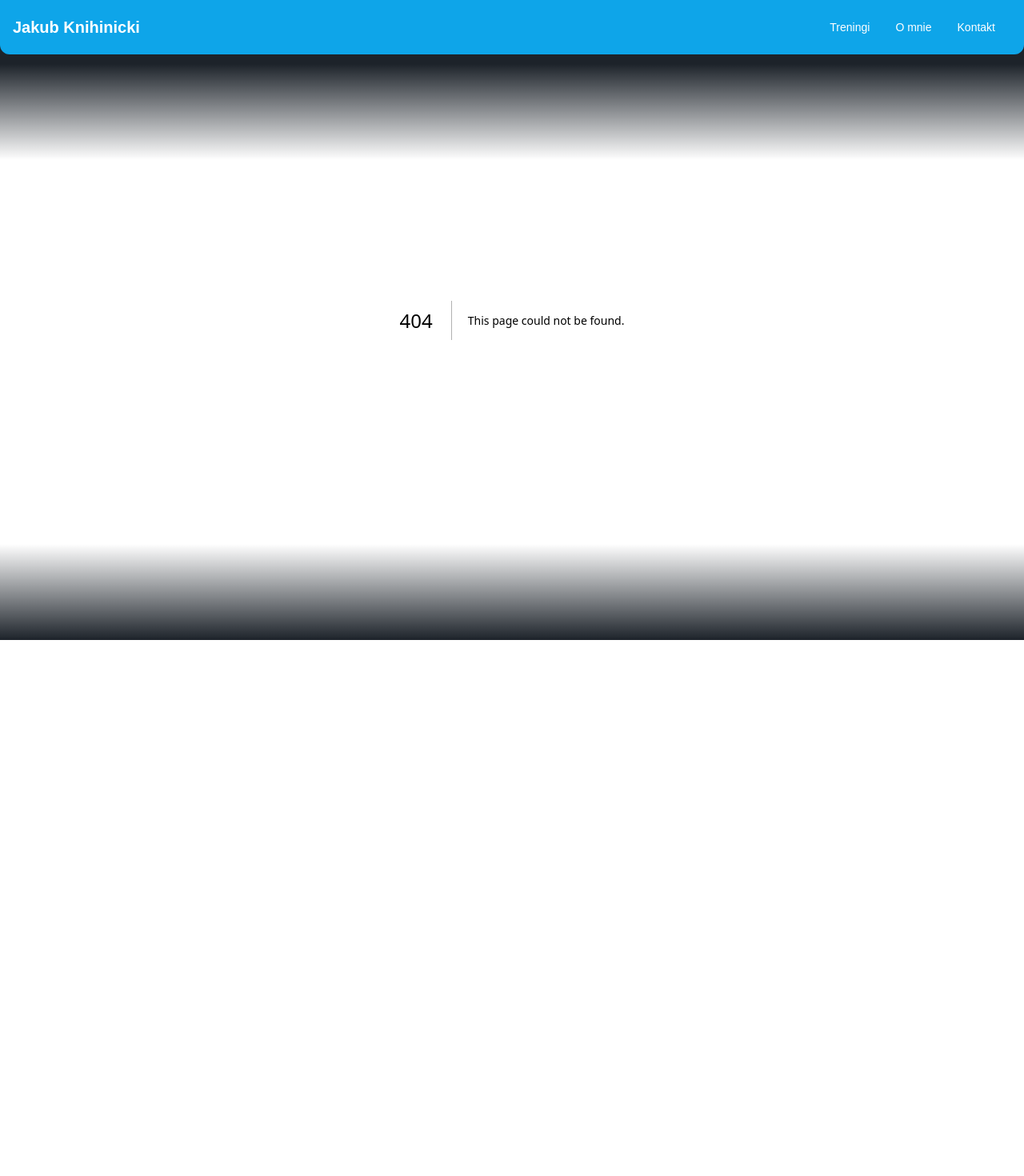
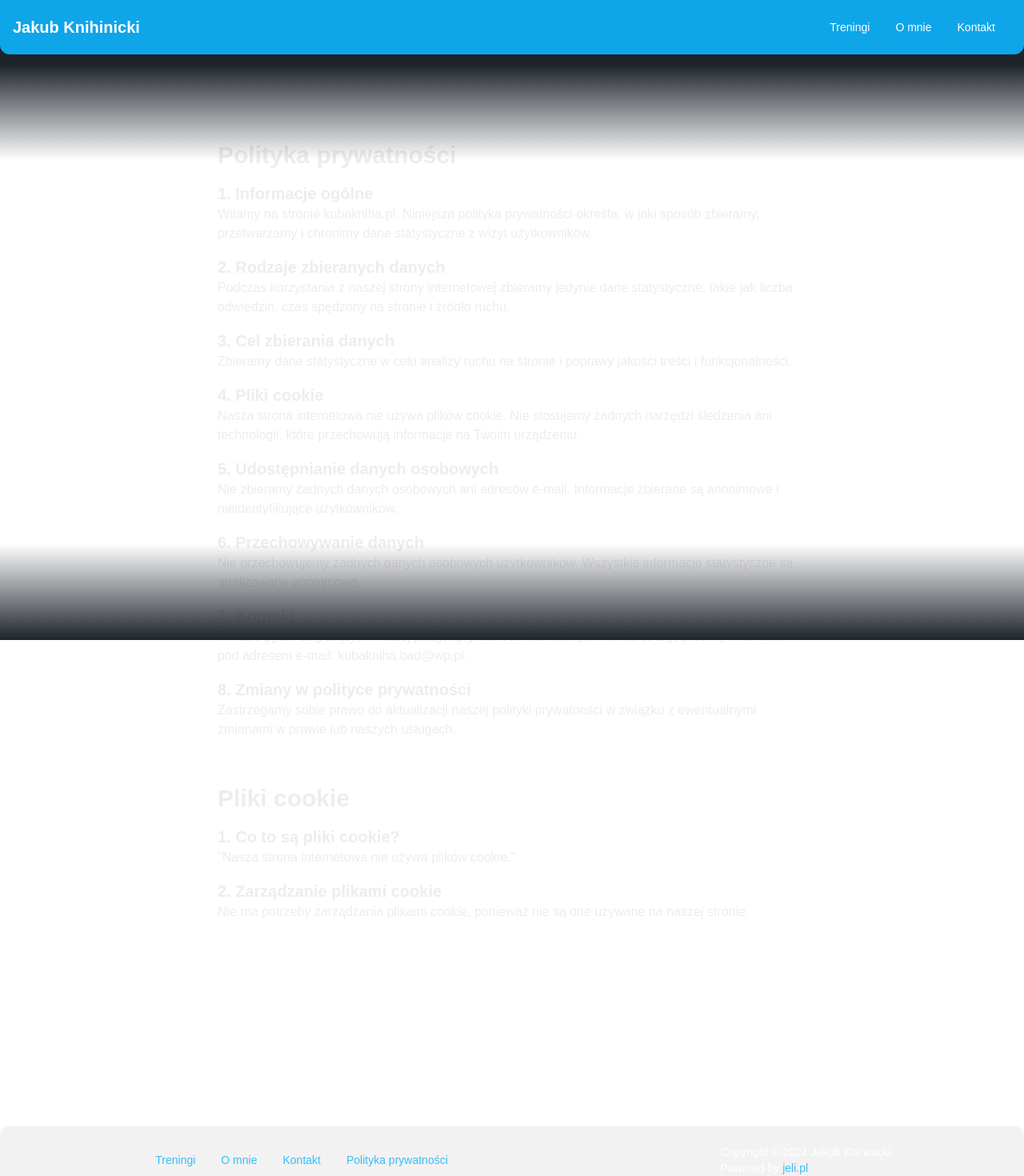
Before and after one commit to jeli-t/kubakniha.pl, a Next.js app in the folder next-app/: page /polityka-prywatnosci in a window 1280 px wide. Before the commit this address had no page. Shown: the top 1470 px of the page at 80% size. Before the commit the page ends 800 px from the top, so only its background shows below. Built offline with nearby package versions, Linux system fonts and the light colour scheme.

Commit message:
add Privacy page

```diff
--- a/next-app/app/UI/Footer/Footer.tsx
+++ b/next-app/app/UI/Footer/Footer.tsx
@@ -7,12 +7,12 @@ export function Footer() {
                     <li><a className="px-2 md:px-4 text-sky-400">Treningi</a></li>
                     <li><a className="px-2 md:px-4 text-sky-400">O mnie</a></li>
                     <li><a className="px-2 md:px-4 text-sky-400">Kontakt</a></li>
-                    <li><a className="px-2 md:px-4 text-sky-400">Polityka prywatności</a></li>
+                    <li><a className="px-2 md:px-4 text-sky-400" href="/polityka-prywatnosci">Polityka prywatności</a></li>
                     </ul>
                 </div>
                 <div className="flex-1">
                     <div>
-                        <a className="">Copyright © 2024 Jakub Knihinicki.</a>
+                        Copyright © 2024 Jakub Knihinicki.
                         <br />
                         Powered by <a target="_blank" className="text-sky-400" href="https://jeli.pl">jeli.pl</a>
                     </div>
--- /dev/null
+++ b/next-app/app/UI/Privacy/Privacy.tsx
@@ -0,0 +1,45 @@
+export function Privacy() {
+    return (
+        <div className="flex items-center justify-center w-full min-h-fit mt-40 mb-60">
+            <div className="w-full flex items-center justify-between align-center max-w-3xl p-4 flex-col gap-14">
+                <div className="w-full">
+                    <h2 className="text-left text-2xl md:text-3xl font-semibold">Polityka prywatności</h2>
+
+                    <p className="pt-2 md:pt-4 text-lg md:text-xl"><strong>1. Informacje ogólne</strong></p>
+                    <p>Witamy na stronie <a href="https://kubakniha.pl">kubakniha.pl</a>. Niniejsza polityka prywatności określa, w jaki sposób zbieramy, przetwarzamy i chronimy dane statystyczne z wizyt użytkowników.</p>
+
+                    <p className="pt-2 md:pt-4 text-lg md:text-xl"><strong>2. Rodzaje zbieranych danych</strong></p>
+                    <p>Podczas korzystania z naszej strony internetowej zbieramy jedynie dane statystyczne, takie jak liczba odwiedzin, czas spędzony na stronie i źródło ruchu.</p>
+
+                    <p className="pt-2 md:pt-4 text-lg md:text-xl"><strong>3. Cel zbierania danych</strong></p>
+                    <p>Zbieramy dane statystyczne w celu analizy ruchu na stronie i poprawy jakości treści i funkcjonalności.</p>
+
+                    <p className="pt-2 md:pt-4 text-lg md:text-xl"><strong>4. Pliki cookie</strong></p>
+                    <p>Nasza strona internetowa nie używa plików cookie. Nie stosujemy żadnych narzędzi śledzenia ani technologii, które przechowują informacje na Twoim urządzeniu.</p>
+
+                    <p className="pt-2 md:pt-4 text-lg md:text-xl"><strong>5. Udostępnianie danych osobowych</strong></p>
+                    <p>Nie zbieramy żadnych danych osobowych ani adresów e-mail. Informacje zbierane są anonimowe i nieidentyfikujące użytkowników.</p>
+
+                    <p className="pt-2 md:pt-4 text-lg md:text-xl"><strong>6. Przechowywanie danych</strong></p>
+                    <p>Nie przechowujemy żadnych danych osobowych użytkowników. Wszystkie informacje statystyczne są analizowane anonimowo.</p>
+
+                    <p className="pt-2 md:pt-4 text-lg md:text-xl"><strong>7. Kontakt</strong></p>
+                    <p>W razie pytań dotyczących naszej polityki prywatności lub funkcjonowania strony, prosimy o kontakt pod adresem e-mail: <a href="mailto:kubakniha.bad@wp.pl">kubakniha.bad@wp.pl</a>.</p>
+
+                    <p className="pt-2 md:pt-4 text-lg md:text-xl"><strong>8. Zmiany w polityce prywatności</strong></p>
+                    <p>Zastrzegamy sobie prawo do aktualizacji naszej polityki prywatności w związku z ewentualnymi zmianami w prawie lub naszych usługach.</p>
+                </div>
+
+                <div className="w-full">
+                    <h2 className="text-left text-2xl md:text-3xl font-semibold">Pliki cookie</h2>
+
+                    <p className="pt-2 md:pt-4 text-lg md:text-xl"><strong>1. Co to są pliki cookie?</strong></p>
+                    <p>"Nasza strona internetowa nie używa plików cookie."</p>
+
+                    <p className="pt-2 md:pt-4 text-lg md:text-xl"><strong>2. Zarządzanie plikami cookie</strong></p>
+                    <p>Nie ma potrzeby zarządzania plikami cookie, ponieważ nie są one używane na naszej stronie.</p>
+                </div>
+            </div>
+        </div>
+    )
+}
--- /dev/null
+++ b/next-app/app/polityka-prywatnosci/page.tsx
@@ -0,0 +1,11 @@
+import { Footer } from "../UI/Footer/Footer";
+import { Privacy } from "../UI/Privacy/Privacy";
+
+export default function PrivacyPage() {
+  return (
+    <>
+      <Privacy />
+      <Footer />
+    </>
+  );
+}
```
